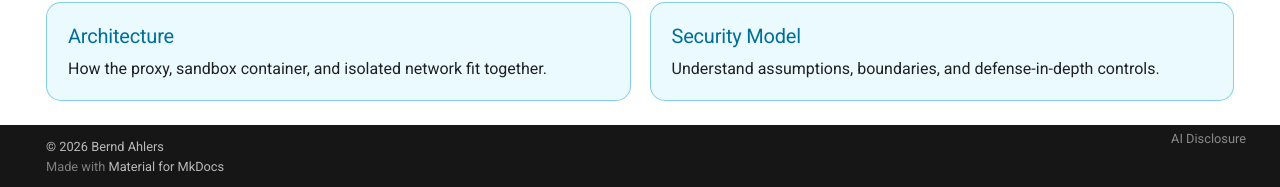
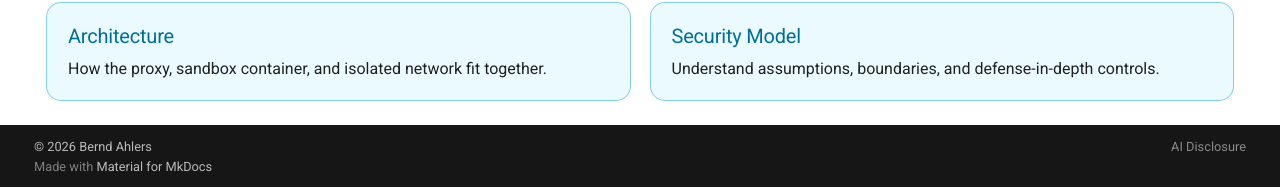
Before and after one commit to bernd/vibepit, an MkDocs documentation site: the page built from docs/content/index.md, in a window 1280 px wide and 1400 px high, scrolled down 254 px. Shown: the part 1210-1397 px from the top of the window. Built offline with MkDocs 1.6.1 and Material for MkDocs 9.7.7, drawn with Linux system fonts in a browser that asks for light colours; comment, search, counter and statistics services are not loaded.

Commit message:
docs: Fix footer alignment

```diff
--- a/docs/content/stylesheets/theme.css
+++ b/docs/content/stylesheets/theme.css
@@ -558,9 +558,23 @@
   --vp-banner-shadow: inset 0 -1px 0 rgba(0, 212, 255, 0.3);
 }
 
+.vp-footer-meta-row {
+  display: flex;
+  align-items: baseline;
+  gap: 0.8rem;
+}
+
+.vp-footer-meta-row .md-copyright,
+.vp-footer-meta-row .md-copyright__highlight {
+  margin: 0;
+}
+
 .vp-footer-links {
   font-size: 0.64rem;
   opacity: 0.7;
+  margin-left: auto;
+  line-height: 1.4;
+  white-space: nowrap;
 }
 
 .vp-footer-links a {
@@ -569,6 +583,16 @@
 
 .vp-footer-links a:hover {
   opacity: 1;
+}
+
+@media screen and (max-width: 44.984375em) {
+  .vp-footer-meta-row {
+    align-items: flex-start;
+  }
+
+  .vp-footer-links {
+    margin-top: 0.2rem;
+  }
 }
 
 [data-md-color-scheme="default"] .md-header,
--- a/docs/overrides/partials/footer.html
+++ b/docs/overrides/partials/footer.html
@@ -43,7 +43,7 @@
     {% endif %}
   {% endif %}
   <div class="md-footer-meta md-typeset">
-    <div class="md-footer-meta__inner md-grid">
+    <div class="md-footer-meta__inner md-grid vp-footer-meta-row">
       {% include "partials/copyright.html" %}
       <div class="vp-footer-links">
         <a href="{{ 'ai-disclosure/' | url }}">AI Disclosure</a>
```
